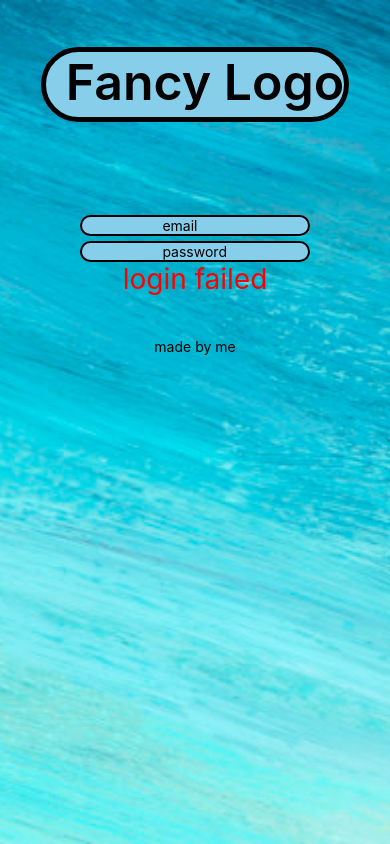
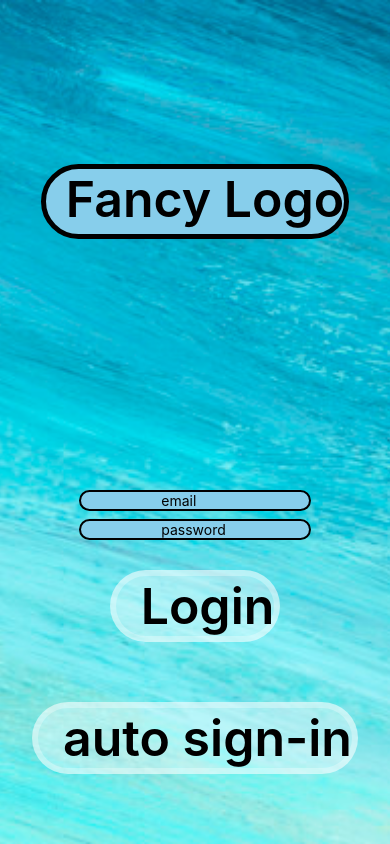
Before and after one commit to MTaylor124/React-Template-2, a React Native app: screen / in a window 390 px wide. Built offline with nearby package versions, Linux system fonts and the light colour scheme; no server answers.

Commit message:
Sign in authentication working

```diff
--- a/App.js
+++ b/App.js
@@ -1,6 +1,6 @@
 import React, { Component } from 'react';
 import { StyleSheet, Text, View, StatusBar, ImageBackground } from 'react-native';
-
+import firebase from 'firebase'
 import Articles from './components/Articles'
 import EmailAndPassword from './components/EmailAndPassword'
 import Loading from './components/Loading'
@@ -12,9 +12,33 @@ export default class App extends Component {
     super()
 
     this.state = {
-      loggedIn: false
+      loggedIn: null
     }
   }
+
+  componentDidMount() {
+    const firebaseConfig = {
+      apiKey: "AIzaSyCZ3nmX5s-xM32aQplwbCDNqZeKc9p9kho",
+      authDomain: "login-app-cc746.firebaseapp.com",
+      databaseURL: "https://login-app-cc746.firebaseio.com",
+      projectId: "login-app-cc746",
+      storageBucket: "login-app-cc746.appspot.com",
+      messagingSenderId: "767541623564",
+      appId: "1:767541623564:web:b78ba877d28c031834e729",
+      measurementId: "G-VSBDESWR36"
+    }
+    firebase.initializeApp(firebaseConfig)
+    // firebase.analytics()
+
+    firebase.auth().onAuthStateChanged((user) => {
+      if (user) {
+        this.setState({ loggedIn: true })
+      } else {
+        this.setState({ loggedIn: false })
+      }
+    })
+  }
+
   renderContent = () => {
     switch (this.state.loggedIn) {
       case false:
--- a/components/Articles.js
+++ b/components/Articles.js
@@ -1,10 +1,16 @@
 import React, { Component } from 'react';
-import { StyleSheet, Text, View } from 'react-native';
-
+import { StyleSheet, Text, View, TouchableOpacity } from 'react-native';
+import firebase from 'firebase'
 export default function Articles() {
   return (
     <View style={styles.container}>
-      <Text>Articles</Text>
+      <Text>congrats you buttfucker you logged in</Text>
+      <TouchableOpacity
+      onPress={() => {
+        firebase.auth().signOut()
+      }}>
+        <Text>sign out</Text>
+      </TouchableOpacity>
     </View>
   );
 }
--- a/components/EmailAndPassword.js
+++ b/components/EmailAndPassword.js
@@ -1,5 +1,6 @@
 import React, { Component } from 'react';
 import { StyleSheet, Text, View, TextInput, TouchableOpacity } from 'react-native';
+import firebase from 'firebase'
 
 export default class EmailAndPassword extends Component {
   constructor() {
@@ -8,28 +9,45 @@ export default class EmailAndPassword extends Component {
     this.state = {
       email: '',
       password: '',
-      error: 'login failed'
+      error: '',
+      loading: false
     }
   }
+
+  onButtonPress(email, password) {
+    firebase.auth().signInWithEmailAndPassword(email, password)
+  }
+
   render() {
     return (
       <View style={styles.container}>
         <TextInput
           placeholder="email"
+          placeholderTextColor='black'
           style={styles.login}
           value={this.state.email}
-          onChangeText={(email) => this.setState({ email: email })}
+          onChangeText={(email) => this.setState({email})}
           />
         <TextInput
           placeholder="password"
+          placeholderTextColor='black'
           style={styles.login}
           value={this.state.password}
-          onChangeText={(password) => this.setState({ password: password })}
+          onChangeText={(password) => this.setState({password})}
           />
-        <TouchableOpacity>
-          <Text style={styles.error}>
-            {this.state.error}
-          </Text>
+        <TouchableOpacity
+          onPress={() => {this.onButtonPress(this.state.email, this.state.password)}}
+          >
+          <Text style={styles.loginbutton}>Login</Text>
+        </TouchableOpacity>
+        <Text style={styles.error}>
+        {this.state.error}
+        </Text>
+
+        <TouchableOpacity
+          onPress={() => {this.onButtonPress('m12428taylor@gmail.com', 'Sprint546')}}
+          >
+          <Text style={styles.loginbutton}>auto sign-in</Text>
         </TouchableOpacity>
       </View>
     )
@@ -42,17 +60,30 @@ const styles = StyleSheet.create({
     fontSize: 28
   },
   login: {
+    color: 'black',
     backgroundColor: 'skyblue',
     borderRadius: 30,
     borderColor: 'black',
     borderWidth: 2,
     paddingHorizontal: 80,
     maxWidth: '60%',
-    marginTop: 5
+    marginTop: 8
   },
   container: {
     flex: 1,
     alignItems: 'center',
     justifyContent: 'center',
   },
+  loginbutton: {
+    alignItems: 'center',
+    justifyContent: 'center',
+    fontSize: 50,
+    fontWeight: '600',
+    backgroundColor: 'rgba(255,255,255,0.4)',
+    borderColor: 'rgba(255,255,255,0.3)',
+    borderRadius: 50,
+    borderWidth: 6,
+    paddingLeft: 25,
+    margin: 30
+  }
 });
--- a/components/LoginForm.js
+++ b/components/LoginForm.js
@@ -12,14 +12,13 @@ export default function LoginForm() {
       <View style={styles.EmailAndPassword}>
         <EmailAndPassword />
       </View>
-      <View style={styles.buffer}><Text>made by me</Text></View>
     </View>
   );
 }
 
 const styles = StyleSheet.create({
   buffer: {
-    flex: 3
+    flex: 1
   },
   EmailAndPassword: {
     alignItems: 'center',
@@ -28,8 +27,9 @@ const styles = StyleSheet.create({
   },
   logoContainer: {
     flex: 1,
-    alignItems: 'center',
-    justifyContent: 'center',
+    alignItems: 'flex-end',
+    justifyContent: 'flex-end',
+    marginBottom: 40
   },
   container: {
     flex: 1,
--- a/package.json
+++ b/package.json
@@ -9,6 +9,7 @@
   },
   "dependencies": {
     "expo": "^35.0.0",
+    "firebase": "^7.2.1",
     "react": "16.8.3",
     "react-dom": "16.8.3",
     "react-native": "https://github.com/expo/react-native/archive/sdk-35.0.0.tar.gz",
```
Also changed, not shown: 1 other file (tests, documents, lock files or other folders).
